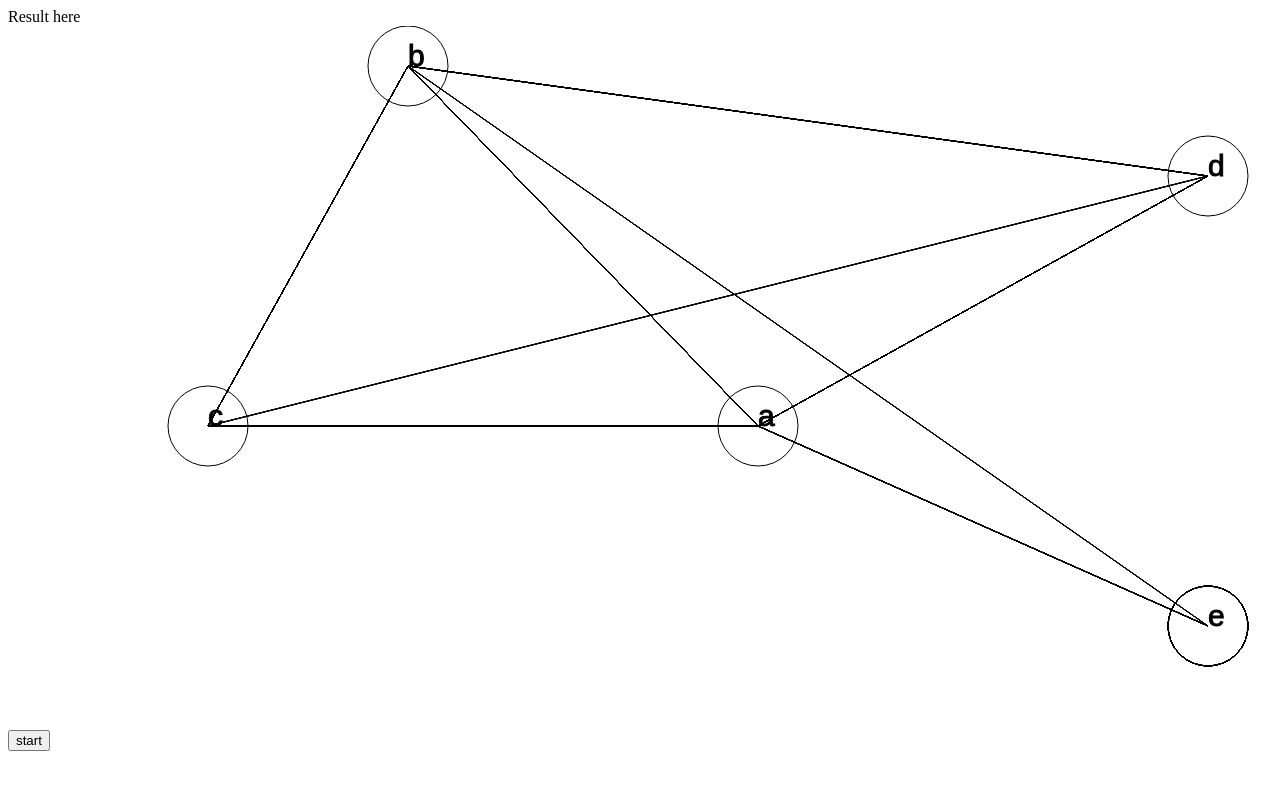
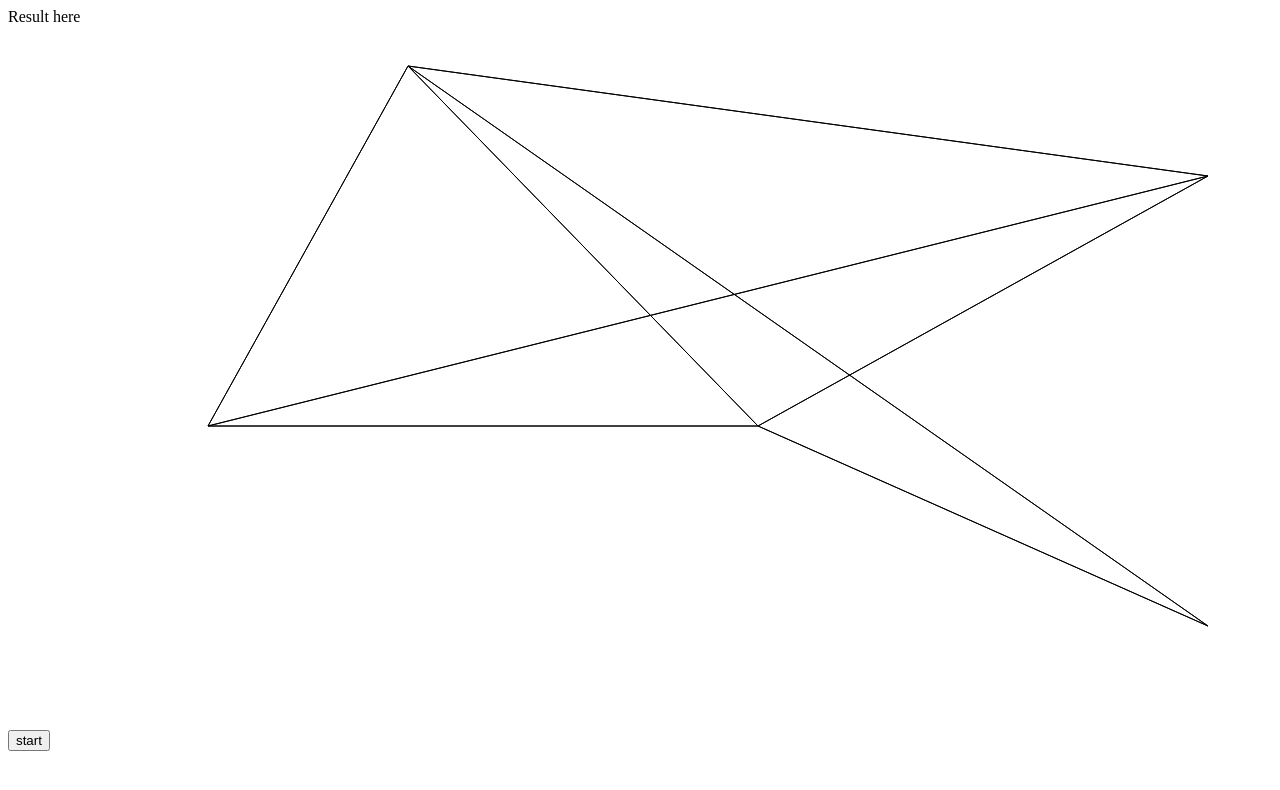
Before and after one commit to vikash452/dst, a website: page public/result.html in a window 1280 px wide. Both pictures are taken after a click on the button "start". Shown: the top 790 px of the page. Drawn offline with Linux system fonts and the light colour scheme.

Commit message:
bug removed from map

```diff
--- a/public/js/prims.js
+++ b/public/js/prims.js
@@ -1,40 +1,6 @@
 var coordinates=[[750,400],[400,40],[200,400],[1200,150],[1200,600],]
 var c = document.getElementById("mycanvas");
 var ctx = c.getContext("2d");
-ctx.beginPath();
-ctx.arc(750, 400, 40, 0, 2 * Math.PI);
-ctx.stroke();
-ctx.font='30px Arial'
-ctx.fillText('a',750,400)
-ctx.strokeText('a',750,400)
-
-ctx.beginPath();
-ctx.arc(400, 40, 40, 0, 2 * Math.PI);
-ctx.stroke();
-ctx.font='30px Arial'
-ctx.fillText('b',400,40)
-ctx.strokeText('b',400,40)
-
-ctx.beginPath();
-ctx.arc(200, 400, 40, 0, 2 * Math.PI);
-ctx.stroke();
-ctx.font='30px Arial'
-ctx.fillText('c',200,400)
-ctx.strokeText('c',200,400)
-
-ctx.beginPath();
-ctx.arc(1200, 150, 40, 0, 2 * Math.PI);
-ctx.stroke();
-ctx.font='30px Arial'
-ctx.fillText('d',1200,150)
-ctx.strokeText('d',1200,150)
-
-ctx.beginPath();
-ctx.arc(1200, 600, 40, 0, 2 * Math.PI);
-ctx.stroke();
-ctx.font='30px Arial'
-ctx.fillText('e',1200,600)
-ctx.strokeText('e',1200,600)
 
 document.getElementById('animation').addEventListener('click',()=>{
 
@@ -50,9 +16,11 @@ document.getElementById('animation').addEventListener('click',()=>{
             if(j>=totalCoordinates)
             return;
 
+            ctx.beginPath()
             ctx.moveTo(x,y);
             ctx.lineTo(coordinates[j][0],coordinates[j][1]);
             ctx.stroke();
+            ctx.closePath()
             setTimeout(()=>{
                 connect_to_all(j+1,x,y)
             },500)
@@ -81,6 +49,21 @@ var place_from_waste_to_be_collected=[];
 var total_waste_collection_areas=0;
 var area_map=new Map()
 var arr;
+var local_to_global_index_map=new Map()
+
+document.getElementById('onrealmap').addEventListener('click',()=>{
+    var totalCoordinates=coordinates.length
+    for(var i=0; i<totalCoordinates; ++i)
+    {
+        ctx.beginPath();
+        ctx.arc(coordinates[i][0], coordinates[i][1], 40, 0, 2 * Math.PI);
+        ctx.stroke();
+        ctx.font='30px Arial'
+        ctx.fillText(places[i],coordinates[i][0],coordinates[i][1])
+        ctx.strokeText(places[i],coordinates[i][0],coordinates[i][1])
+        ctx.closePath()
+    }
+})
 
 function fillAreaDetails()
 {
@@ -104,13 +87,21 @@ function fillAreaDetails()
                 placeDetails.push(element)
             });
 
-            data.forEach(element=>{
+            var j=0;
+            data.forEach((element,index)=>{
                 if(element.status >= 70)
-                place_from_waste_to_be_collected.push(element);
+                {
+                    console.log(index)
+                    place_from_waste_to_be_collected.push(element);
+                    local_to_global_index_map.set(j,index)
+                    ++j;
+                }
+
             })
 
             total_waste_collection_areas=place_from_waste_to_be_collected.length;
-            console.log(place_from_waste_to_be_collected)
+            // console.log(place_from_waste_to_be_collected)
+            console.log(local_to_global_index_map)
             calculate()
     })
     .catch((err)=>{
@@ -252,8 +243,10 @@ document.getElementById('prims_on_map').addEventListener('click',()=>{
         if(parent[i] != -1)
         {
             ctx.beginPath()
-            ctx.moveTo(coordinates[i][0],coordinates[i][1]);
-            ctx.lineTo(coordinates[parent[i]][0],coordinates[parent[i]][1]);
+            var starting=local_to_global_index_map.get(i)
+            var ending=local_to_global_index_map.get(parent[i])
+            ctx.moveTo(coordinates[starting][0],coordinates[starting][1]);
+            ctx.lineTo(coordinates[ending][0],coordinates[ending][1]);
             ctx.lineWidth=20;
             ctx.stroke();
             ctx.closePath()
```
Also changed, not shown: public/throwGarbage.html (+1 -0 lines), 1 other file.
